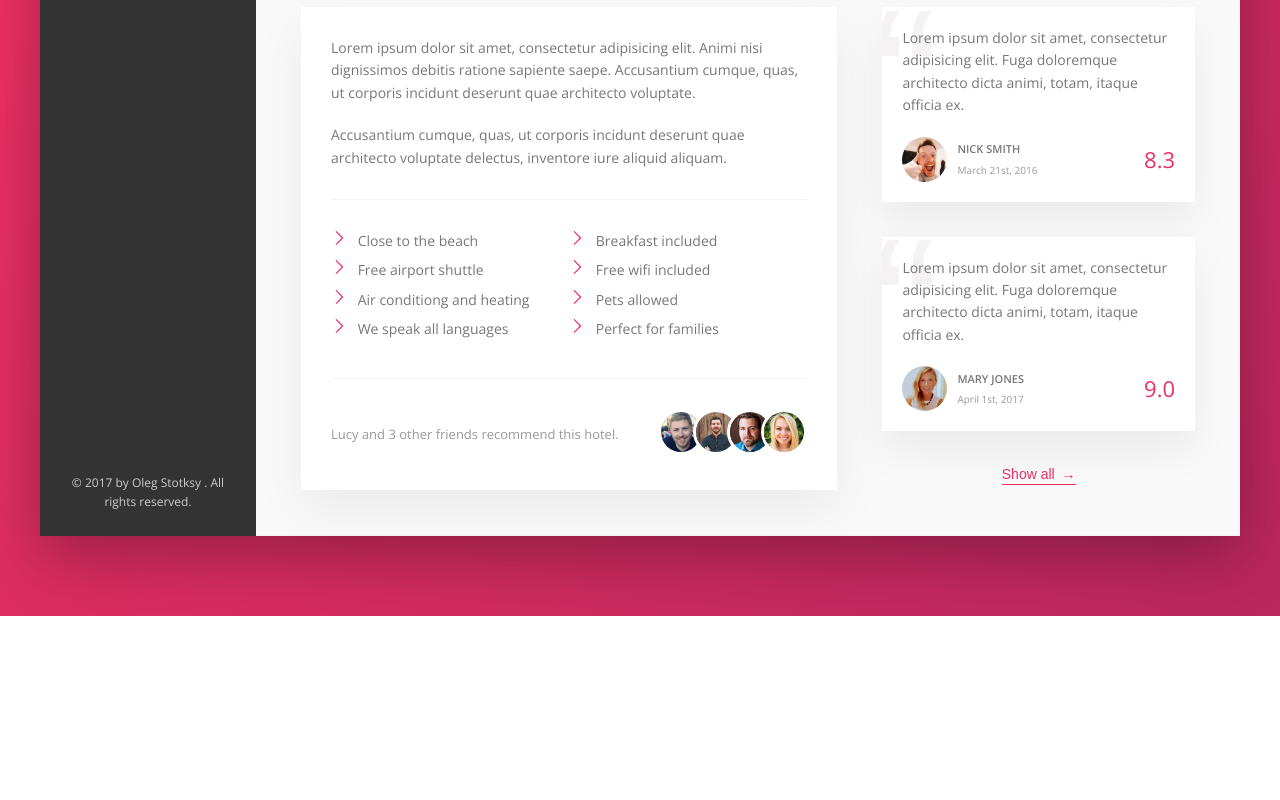
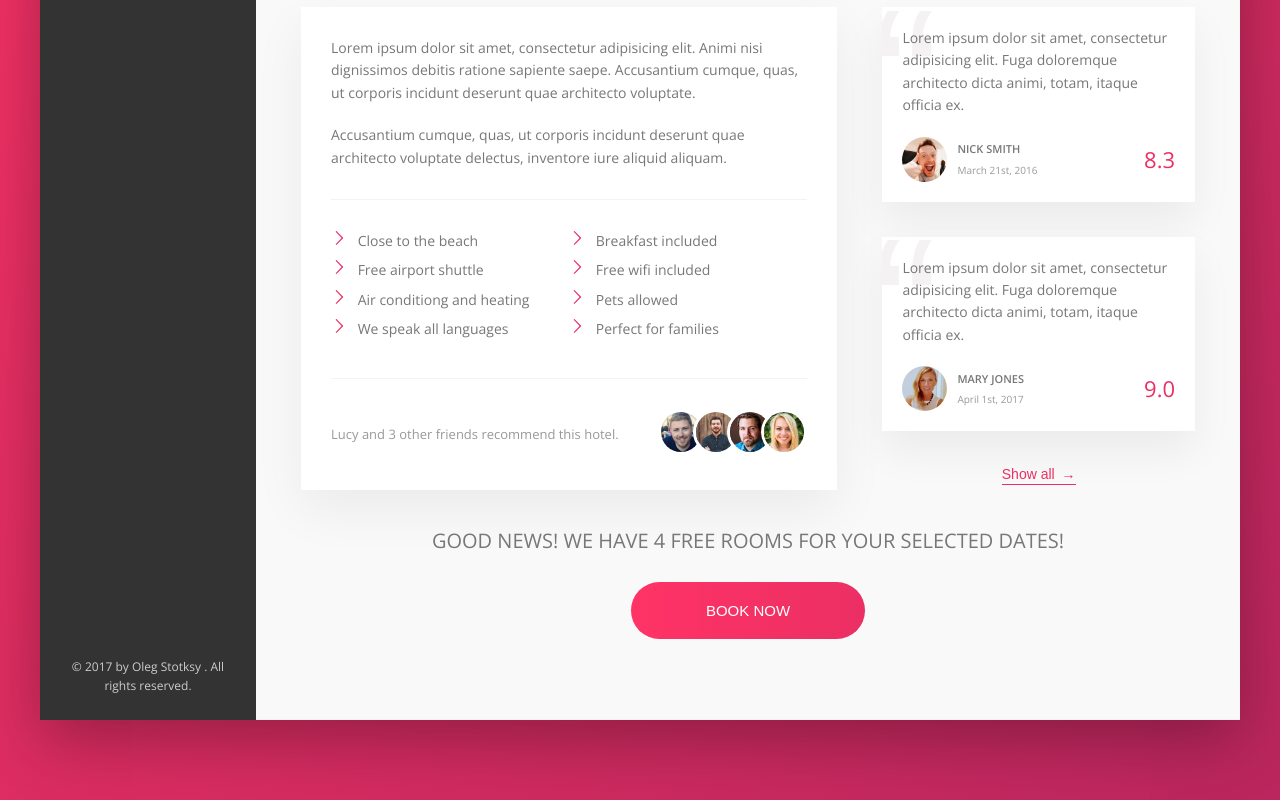
Before and after one commit to OlegStotsky/Advanced-CSS-and-SASS-course, a website: page Trillo/index.html in a window 1280 px wide. Shown: the part 639-1439 px from the top of the page. Before the commit the page ends 1255 px from the top, so only its background shows below. Drawn offline with nearby package versions, Linux system fonts and the light colour scheme.

Commit message:
Trillo: add cta component

```diff
--- a/Trillo/index.html
+++ b/Trillo/index.html
@@ -205,6 +205,16 @@
 
                             <button class="btn-inline u-center-text">Show all <span>&rarr;</span></button>
                         </div>
+
+                        <div class="cta">
+                            <h2 class="cta__book-now">
+                                Good news! We have 4 free rooms for your selected dates!
+                            </h2>
+                            <button class="btn">
+                                <span class="btn__visible">Book now</span>
+                                <span class="btn__invisible">Only 4 rooms left</span>
+                            </button>
+                        </div>
                     </div>
                 </main>
             </div>
--- a/Trillo/sass/_components.scss
+++ b/Trillo/sass/_components.scss
@@ -405,6 +405,63 @@
   }
 }
 
+.cta {
+  padding: 3.5rem 0;
+  text-align: center;
+  flex: 1 0 100%;
+
+  &__book-now {
+    font-size: 2rem;
+    font-weight: 300;
+    margin-bottom: 2.5rem;
+    text-transform: uppercase;
+  }
+}
+
+.btn {
+  font-size: 1.5rem;
+  font-weight: 300;
+  text-transform: uppercase;
+  color: white;
+  border: none;
+  border-radius: 100px;
+  background-image: linear-gradient(to right, var(--color-primary-light), var(--color-primary));
+  position: relative;
+  overflow: hidden;
+
+  &:hover {
+    background-image: linear-gradient(to right, var(--color-primary), var(--color-primary-light));
+  }
+
+  &__visible {
+    display: inline-block;
+    height: 100%;
+    width: 100%;
+    padding: 2rem 7.5rem;
+  }
+
+  &__invisible {
+    display: inline-block;
+    position: absolute;
+    left: 0;
+    top: -100%;
+    padding: 2rem 0rem;
+    height: 100%;
+    width: 100%;
+    transition: all .2s;
+  }
+
+  &:hover &__visible {
+    transform: translateY(100%);
+  }
+
+  &:hover &__invisible {
+    top: 0;
+  }
+}
+
+
+
 @keyframes pulsate {
   0% {
     transform: scale(1);
--- a/Trillo/sass/_layout.scss
+++ b/Trillo/sass/_layout.scss
@@ -43,6 +43,7 @@
   background-color: var(--grey-light-1);
   border-bottom: 1px solid var(--grey-light-2);
   align-items: flex-start;
+  flex-wrap: wrap;
 }
 
 .description {
```
Also changed, not shown: Trillo/css/style.css.
